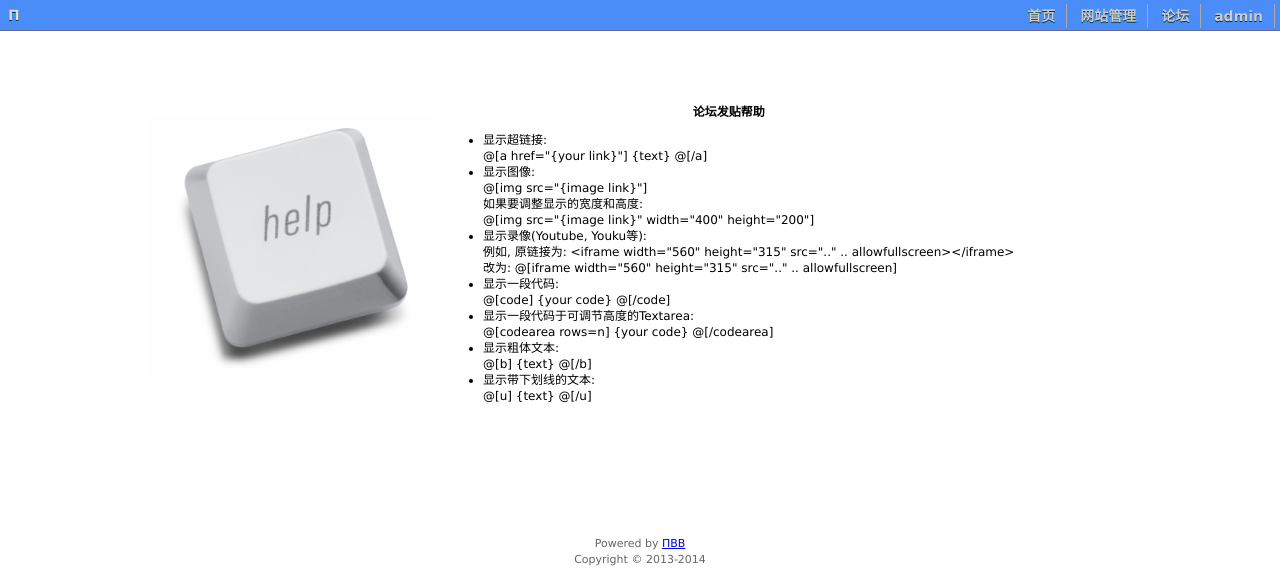
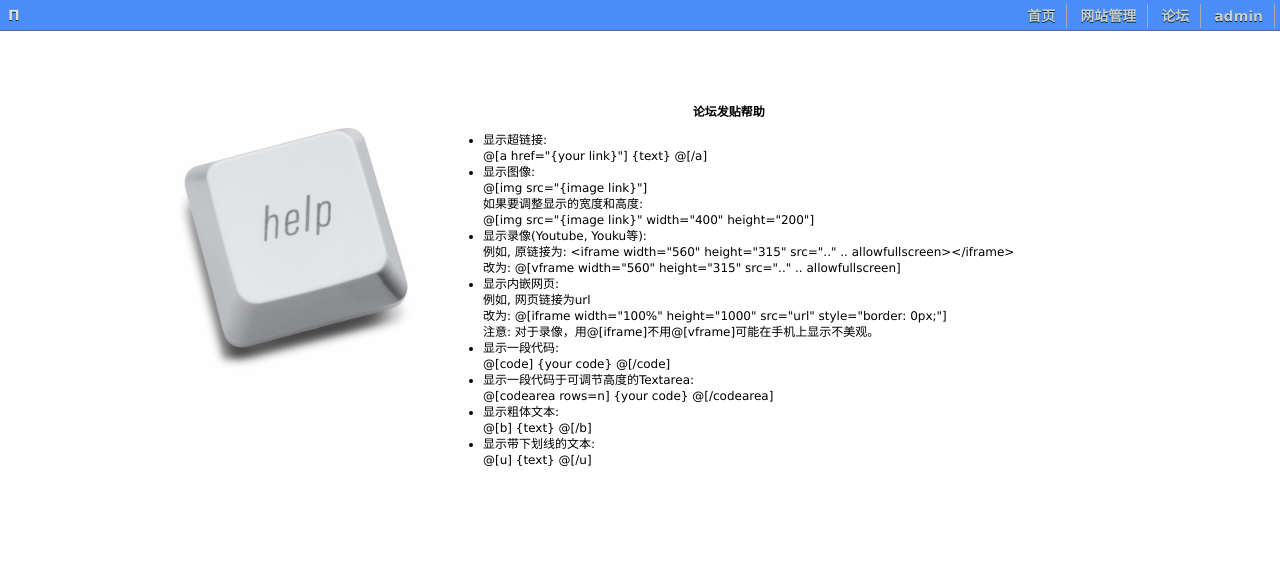
Before and after one commit to chenx/PiBBS, a PHP site: page /help in a window 1280 px wide. Shown: the top 580 px of the page. Run offline with PHP 8.4, Linux system fonts and the light colour scheme; a user stored in the database is signed in; data that the repository does not hold is empty.

Commit message:
Update help_cn.php

```diff
--- a/PiBBS/help/help_cn.php
+++ b/PiBBS/help/help_cn.php
@@ -10,7 +10,11 @@
 <br/>@[img src="{image link}" width="400" height="200"]
 <li>显示录像(Youtube, Youku等):
 <br/>例如, 原链接为: &lt;iframe width="560" height="315" src=".." .. allowfullscreen&gt;&lt;/iframe&gt;
-<br/>改为: @[iframe width="560" height="315" src=".." .. allowfullscreen]
+<br/>改为: @[vframe width="560" height="315" src=".." .. allowfullscreen]
+<li>显示内嵌网页:
+<br/>例如, 网页链接为url
+<br/>改为: @[iframe width="100%" height="1000" src="url" style="border: 0px;"]
+<br/>注意: 对于录像，用@[iframe]不用@[vframe]可能在手机上显示不美观。
 <li>显示一段代码:
 <br/>@[code] {your code} @[/code]
 <li>显示一段代码于可调节高度的Textarea:
```
